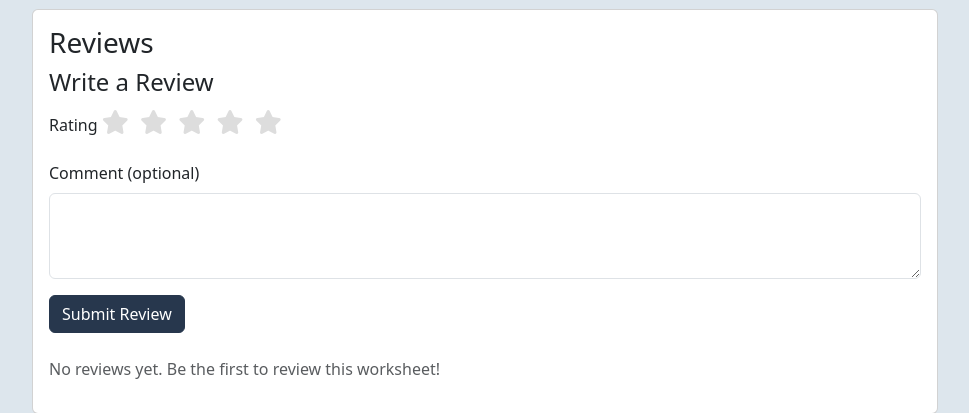
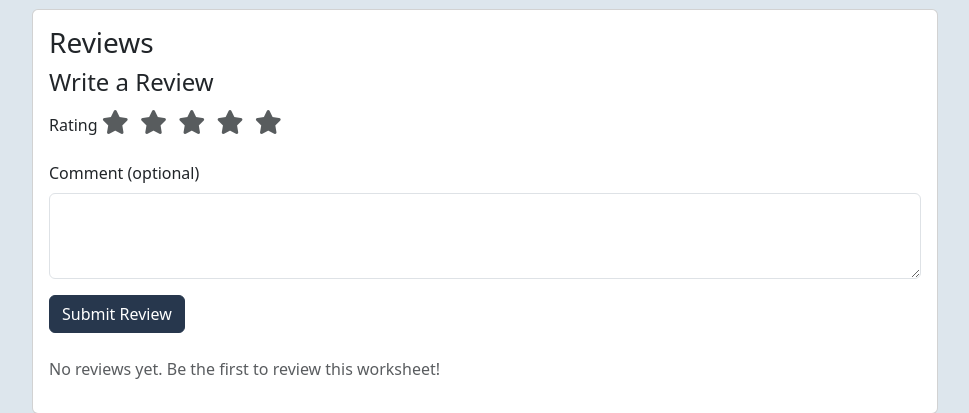
Before and after one commit to donnmaldonado/magic_sheets, a Django app: template main/templates/viewsheet.html in a window 1280 px wide. Shown: the part 602-1015 px from the top of the page, without its empty margins (155-1124 px from the left). Run offline with Django 5.2, Linux system fonts and the light colour scheme; the template is opened without the code that fills it, so the values that code supplies are empty; the visitor is signed in with stand-in values (Sample User, id 1).

Commit message:
changed css for stars

```diff
--- a/main/templates/viewsheet.html
+++ b/main/templates/viewsheet.html
@@ -218,7 +218,7 @@
     display: none;
 }
 .star-rating label {
-    color: #ddd;
+    color: #585C5E;
     cursor: pointer;
     margin-right: 5px;
 }
```
